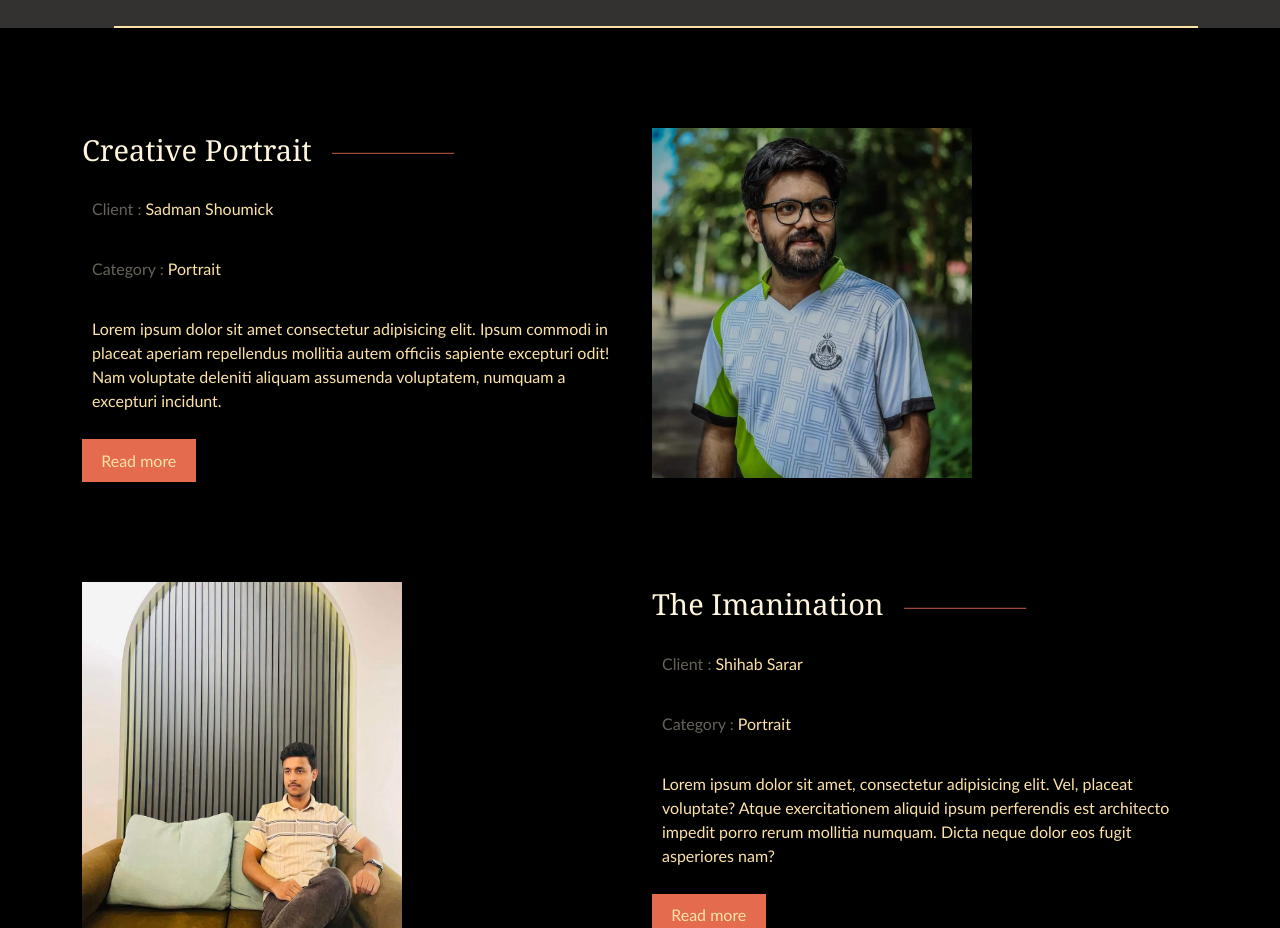
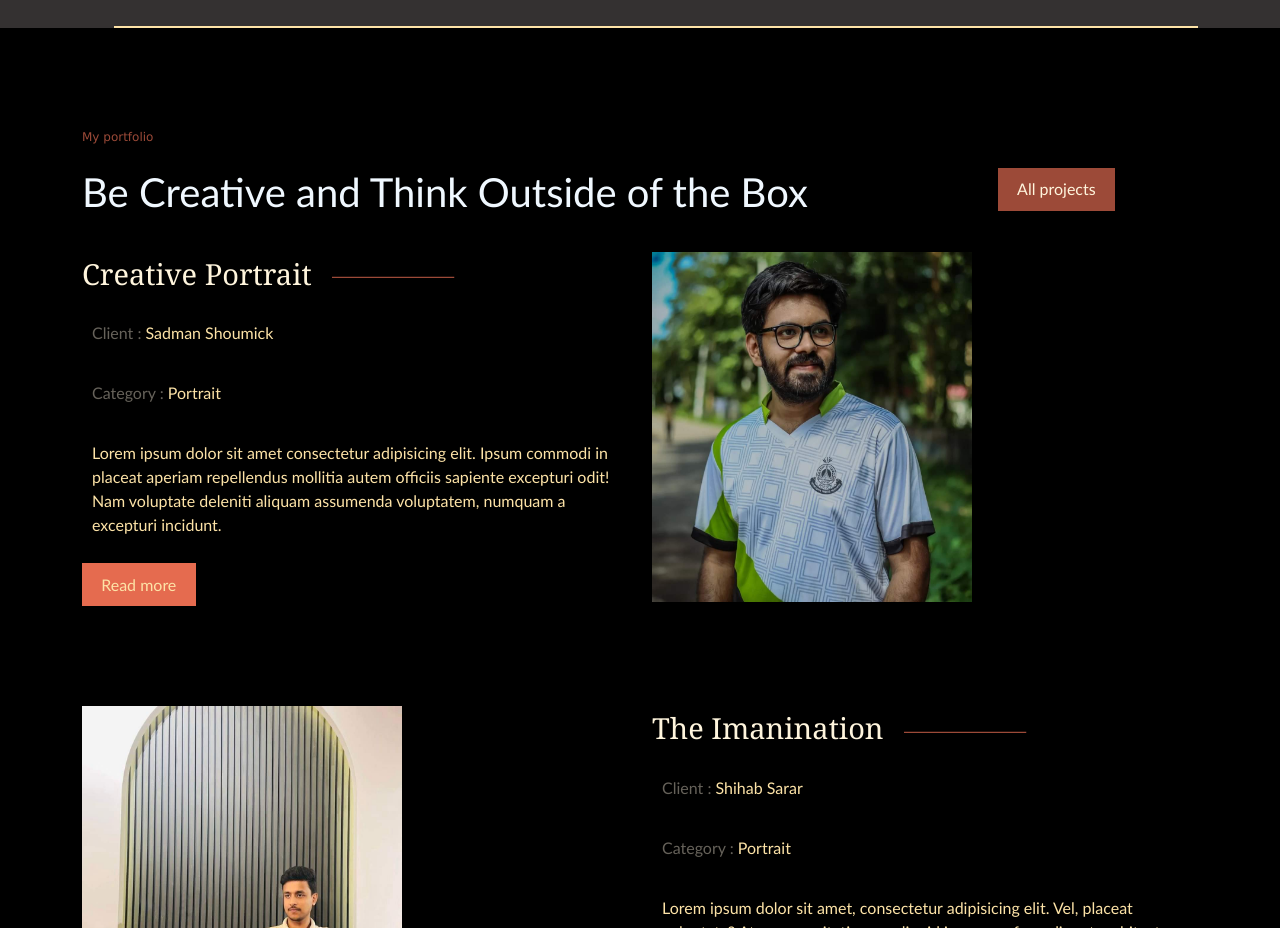
Before and after one commit to 5huv0/My-Photography-Portfolio, a React (Vite) app: page / in a window 1280 px wide. Shown: the part 3300-4228 px from the top of the page. Built offline with nearby package versions, Linux system fonts and the light colour scheme.

Commit message:
satarted working on client section

```diff
--- a/src/App.css
+++ b/src/App.css
@@ -324,6 +324,38 @@ body{
     font-family: 'Trebuchet MS', 'Lucida Sans Unicode', 'Lucida Grande', 'Lucida Sans', Arial, sans-serif;
 }
 
+.event-portfolio{
+    color: #9C4A38;
+    font-size: 12px;
+    font-family:Verdana, Geneva, Tahoma, sans-serif;
+}
+
+.event-heading{
+    color: aliceblue;
+    font-size: 40px;
+    margin-bottom: 30px;
+}
+
+.event-title-part{
+    display: flex;
+    flex-direction:row;
+}
+
+.event-title-btn{
+    padding-top: 40px;
+    padding-left: 190px;
+}
+
+.event-title-button{
+    color: #FFF5DD;
+    background-color:#9C4A38;
+    border: none;
+    border-radius: 0px;
+}
+
+.event-title-button:hover{
+    border: none;
+}
 
 .event-main-head{
     font-size: 29px;
--- a/src/components/EventsSec.jsx
+++ b/src/components/EventsSec.jsx
@@ -7,6 +7,18 @@ export default function EventSec(){
         <div>
             <div className="main-event-sec">
                 <div className="container text-start">
+                    <div className="event-title-part">
+                        <div>
+                            <p className="event-portfolio">My portfolio</p>
+                            <p className="event-heading">Be Creative and Think Outside of the Box</p>
+                        </div>
+                        <div className="event-title-btn">
+                            <button className="event-title-button">
+                                All projects
+                            </button>
+                        </div>
+                    </div>
+
                     <div className="row">
                         <div className="col">
                             <p className="event-main-head">
```
